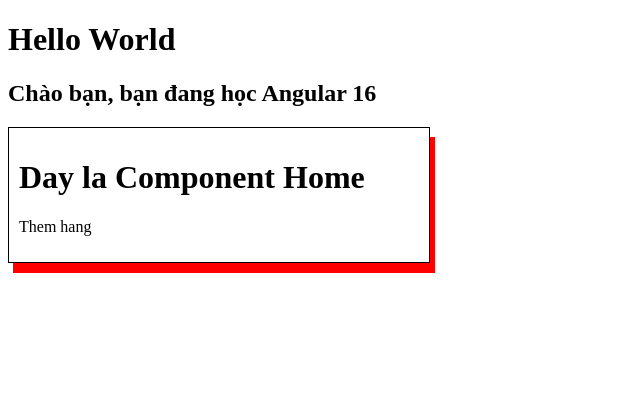
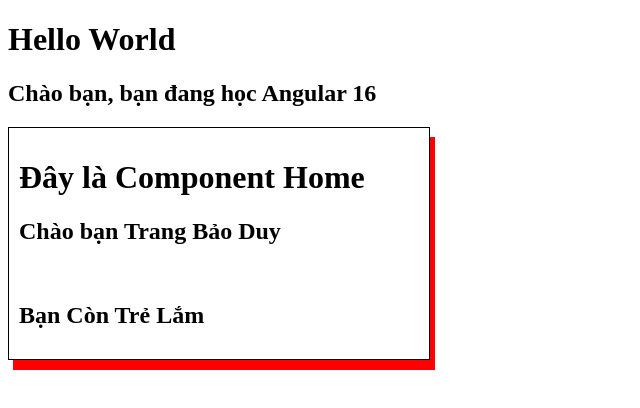
Before and after one commit to BaoDuy313/Angular16, an Angular app: page / in a window 1280 px wide. Shown: the top 408 px of the page, without its empty margins (0-640 px from the left). Built offline with nearby package versions, Linux system fonts and the light colour scheme.

Commit message:
DataBinding-ngif

```diff
--- a/src/app/home/home.component.html
+++ b/src/app/home/home.component.html
@@ -1,4 +1,9 @@
 <div class="test">
-    <h1>Day la Component Home</h1>
-    <p>Them hang</p>
+    <h1>Đây là Component Home</h1>
+
+
+    <h2>Chào bạn {{ name }}</h2>
+    <br/>
+    <h2 *ngIf="age>18" >Bạn Quá Già Rồi</h2>
+    <h2 *ngIf="age<=18">Bạn Còn Trẻ Lắm</h2>
 </div>
--- a/src/app/home/home.component.ts
+++ b/src/app/home/home.component.ts
@@ -1,10 +1,15 @@
-import { Component } from '@angular/core';
+import { Component,OnInit } from '@angular/core';
 
 @Component({
   selector: 'app-home',
   templateUrl: './home.component.html',
   styleUrls: ['./home.component.scss']
 })
-export class HomeComponent {
+export class HomeComponent implements OnInit {
+  public name = 'Trang Bảo Duy';
+  public age = 15;
+  constructor(){}
+
+    ngOnInit(): void {}
 
 }
```
